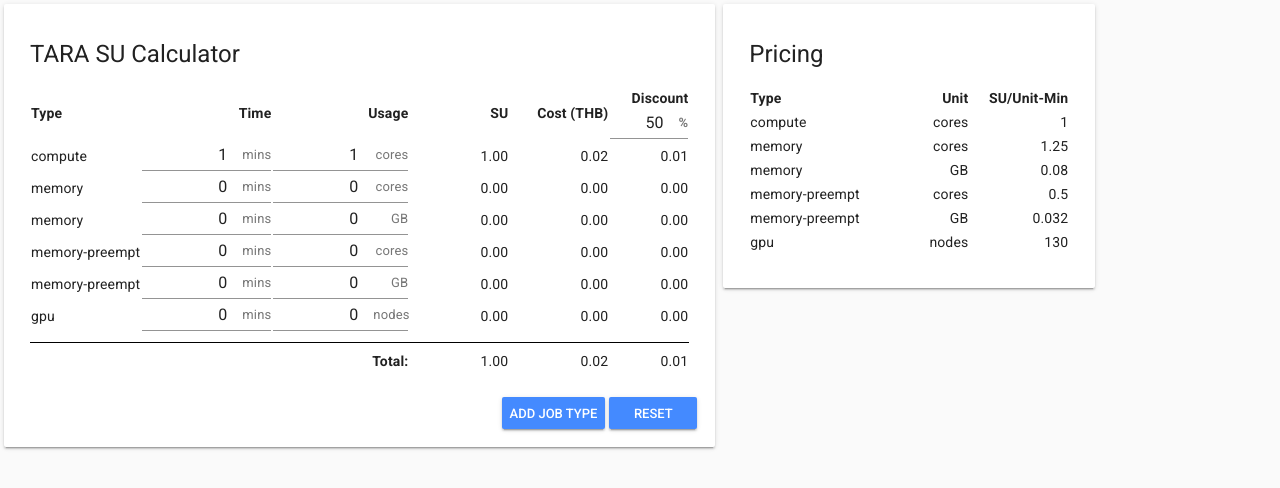
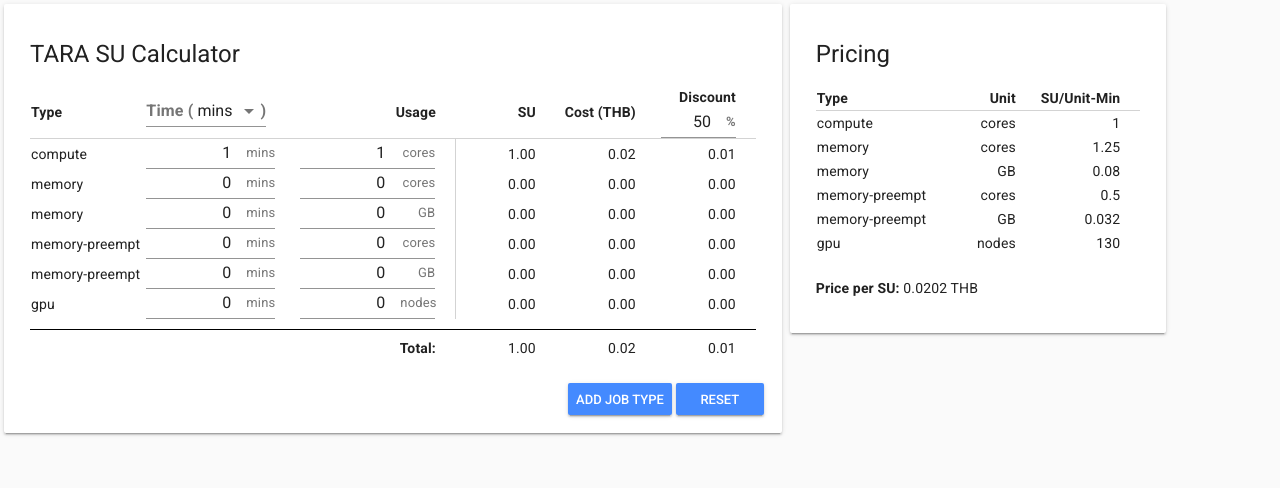
Before and after one commit to puttsk/tara-su-calculator, a Vue app: page / in a window 1280 px wide. Shown: the top 488 px of the page. Built offline with nearby package versions, Linux system fonts and the light colour scheme.

Commit message:
Add option dropdown for selecting time unit

```diff
--- a/src/components/TaraTask.vue
+++ b/src/components/TaraTask.vue
@@ -16,11 +16,25 @@
             </tr>
             <tr v-bind:key="taskId + '-job'">
               <th style="min-width:80px;">Type</th>
-              <th style="width:80px;" class="total-col">Time</th>
+              <th style="width:80px;" class="total-col">
+                <md-field style="width:120px; text-align:right;">
+                  <span class="md-prefix">Time (</span>
+                  <md-select v-model="task.timeUnit" md-dense>
+                    <md-option
+                      v-for="(val, key) in timeFactor"
+                      :value="key"
+                      :key="key"
+                    >
+                      {{ key }}
+                    </md-option>
+                  </md-select>
+                  <span class="md-suffix">)</span>
+                </md-field>
+              </th>
               <th style="width:80px;" class="total-col">Usage</th>
               <th style="min-width:100px;" class="total-col">SU</th>
               <th style="min-width:100px;" class="total-col">Cost (THB)</th>
-              <th style="min-width:80px;" class="total-col">
+              <th style="min-width:100px;" class="total-col">
                 Discount
                 <md-field>
                   <md-input
@@ -38,11 +52,11 @@
               </th>
             </tr>
             <tr
-              v-for="(t, index) in task"
+              v-for="(t, index) in task.partitionClass"
               v-bind:key="taskId + '-' + index + '-object'"
             >
               <td>{{ t.nodeType }}</td>
-              <td>
+              <td class="total-col">
                 <md-field>
                   <md-input
                     v-model="t.nodeTime"
@@ -53,11 +67,12 @@
                     class="md-suffix"
                     style="text-align:right; font-size:small;"
                   >
-                    mins
+                    {{ task.timeUnit }}
                   </span>
                 </md-field>
               </td>
-              <td>
+              <td class="total-col">
+                <!--input type="range" v-model.number="t.nodeCount"  /-->
                 <md-field>
                   <md-input
                     v-model="t.nodeCount"
@@ -72,17 +87,35 @@
                   </span>
                 </md-field>
               </td>
-              <td class="total-col">
-                {{ (t.nodeTime * t.nodeCount * t.nodeFactor) | roundup }}
-              </td>
-              <td class="total-col">
+              <td class="total-col" style="border-left:1pt solid lightgray;">
                 {{
-                  (t.nodeTime * t.nodeCount * t.nodeFactor * pricePerSU) | roundup
+                  (t.nodeTime *
+                    timeFactor[task.timeUnit] *
+                    t.nodeCount *
+                    t.nodeFactor)
+                    | roundup
                 }}
               </td>
               <td class="total-col">
                 {{
-                  (t.nodeTime * t.nodeCount * t.nodeFactor * pricePerSU * discount / 100) | roundup
+                  (t.nodeTime *
+                    timeFactor[task.timeUnit] *
+                    t.nodeCount *
+                    t.nodeFactor *
+                    pricePerSU)
+                    | roundup
+                }}
+              </td>
+              <td class="total-col">
+                {{
+                  ((t.nodeTime *
+                    timeFactor[task.timeUnit] *
+                    t.nodeCount *
+                    t.nodeFactor *
+                    pricePerSU *
+                    (100 - discount)) /
+                    100)
+                    | roundup
                 }}
               </td>
             </tr>
@@ -109,6 +142,7 @@
         </md-button>
       </md-card-actions>
     </md-card>
+
     <md-card>
       <md-card-header>
         <div class="md-title">Pricing</div>
@@ -120,7 +154,7 @@
             <th class="total-col" style="min-width:80px;">Unit</th>
             <th class="total-col" style="min-width:100px;">SU/Unit-Min</th>
           </tr>
-          <template v-for="(t, taskId) in taskTemplate">
+          <template v-for="(t, taskId) in taskTemplate.partitionClass">
             <tr v-bind:key="taskId + '-type'">
               <td>{{ t.nodeType }}</td>
               <td class="total-col">{{ t.nodeUnit }}</td>
@@ -128,13 +162,18 @@
             </tr>
           </template>
         </md-table>
+
+        <br />
+        <b>Price per SU: </b> {{ pricePerSU }} THB
       </md-card-content>
     </md-card>
   </div>
 </template>
 
 <script>
-var taskTemplate = [
+var taskTemplate = {
+  timeUnit: "mins",
+  partitionClass: [
     {
       nodeType: "compute",
       nodeTime: 1,
@@ -177,10 +216,16 @@
       nodeFactor: 130,
       nodeUnit: "nodes"
     }
-];
+  ]
+};
 
 var pricePerSU = 0.0202;
 var discount = 50;
+var timeFactor = {
+  mins: 1,
+  hrs: 60,
+  days: 60 * 24
+};
 
 export default {
   name: "TaraTask",
@@ -189,7 +234,8 @@
       discount: discount,
       pricePerSU: pricePerSU,
       tasks: [JSON.parse(JSON.stringify(taskTemplate))],
-      taskTemplate: taskTemplate
+      taskTemplate: taskTemplate,
+      timeFactor: timeFactor
     };
   },
   props: {},
@@ -201,9 +247,13 @@
     sumSU: function(tasks) {
       var sum = 0;
       for (var i = 0; i < tasks.length; i++) {
-        for (var j = 0; j < tasks[i].length; j++) {
-          var t = tasks[i][j];
-          sum += t.nodeTime * t.nodeCount * t.nodeFactor;
+        for (var j = 0; j < tasks[i].partitionClass.length; j++) {
+          var t = tasks[i].partitionClass[j];
+          sum +=
+            t.nodeTime *
+            timeFactor[tasks[i].timeUnit] *
+            t.nodeCount *
+            t.nodeFactor;
         }
       }
       return sum;
@@ -211,9 +261,14 @@
     sumCost: function(tasks) {
       var sum = 0;
       for (var i = 0; i < tasks.length; i++) {
-        for (var j = 0; j < tasks[i].length; j++) {
-          var t = tasks[i][j];
-          sum += t.nodeTime * t.nodeCount * t.nodeFactor * pricePerSU;
+        for (var j = 0; j < tasks[i].partitionClass.length; j++) {
+          var t = tasks[i].partitionClass[j];
+          sum +=
+            t.nodeTime *
+            timeFactor[tasks[i].timeUnit] *
+            t.nodeCount *
+            t.nodeFactor *
+            pricePerSU;
         }
       }
       return sum;
@@ -221,12 +276,17 @@
     sumDiscount: function(tasks) {
       var sum = 0;
       for (var i = 0; i < tasks.length; i++) {
-        for (var j = 0; j < tasks[i].length; j++) {
-          var t = tasks[i][j];
-          sum += t.nodeTime * t.nodeCount * t.nodeFactor * pricePerSU;
+        for (var j = 0; j < tasks[i].partitionClass.length; j++) {
+          var t = tasks[i].partitionClass[j];
+          sum +=
+            t.nodeTime *
+            timeFactor[tasks[i].timeUnit] *
+            t.nodeCount *
+            t.nodeFactor *
+            pricePerSU;
         }
       }
-      return (sum * discount) / 100;
+      return (sum * (100 - discount)) / 100;
     }
   },
   methods: {
@@ -244,12 +304,14 @@
 <style scoped>
 .total-col {
   text-align: right;
+  padding: 0 20px 0 5px;
 }
 table td {
   text-align: left;
 }
 table th {
   text-align: left;
+  border-bottom: 1pt solid lightgray;
 }
 tr.row-sum td {
   padding-top: 0.5em;
```
Lines whose indentation alone changed are shown as unchanged.
